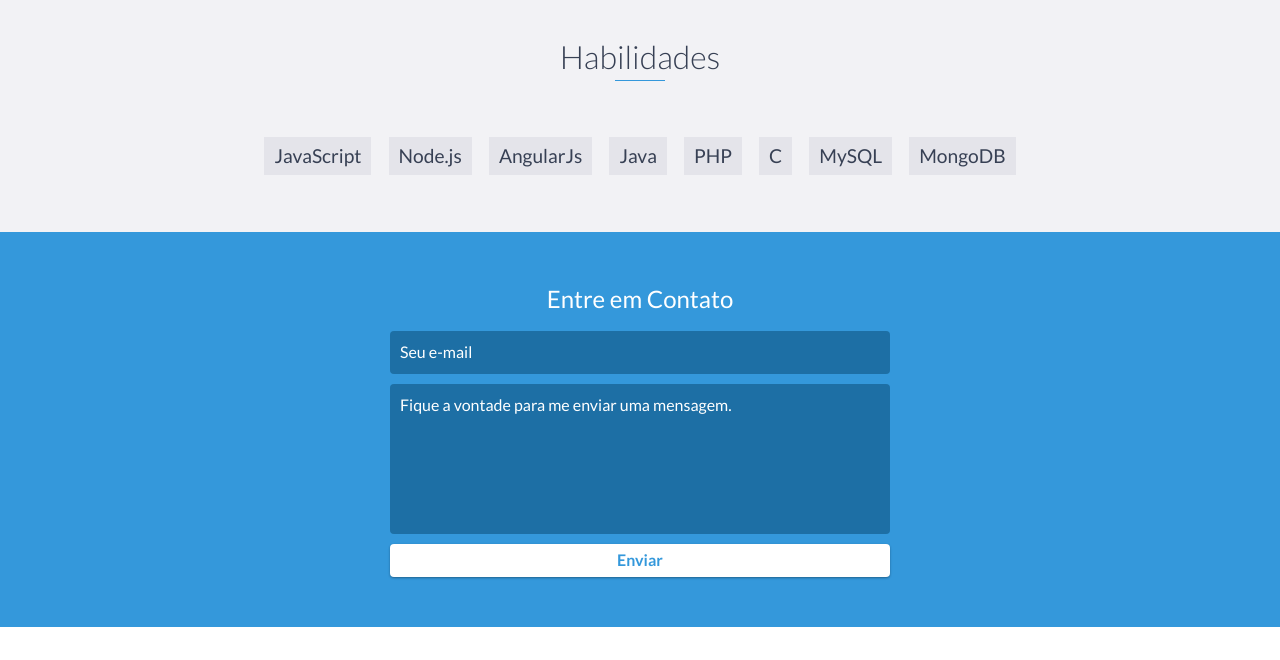
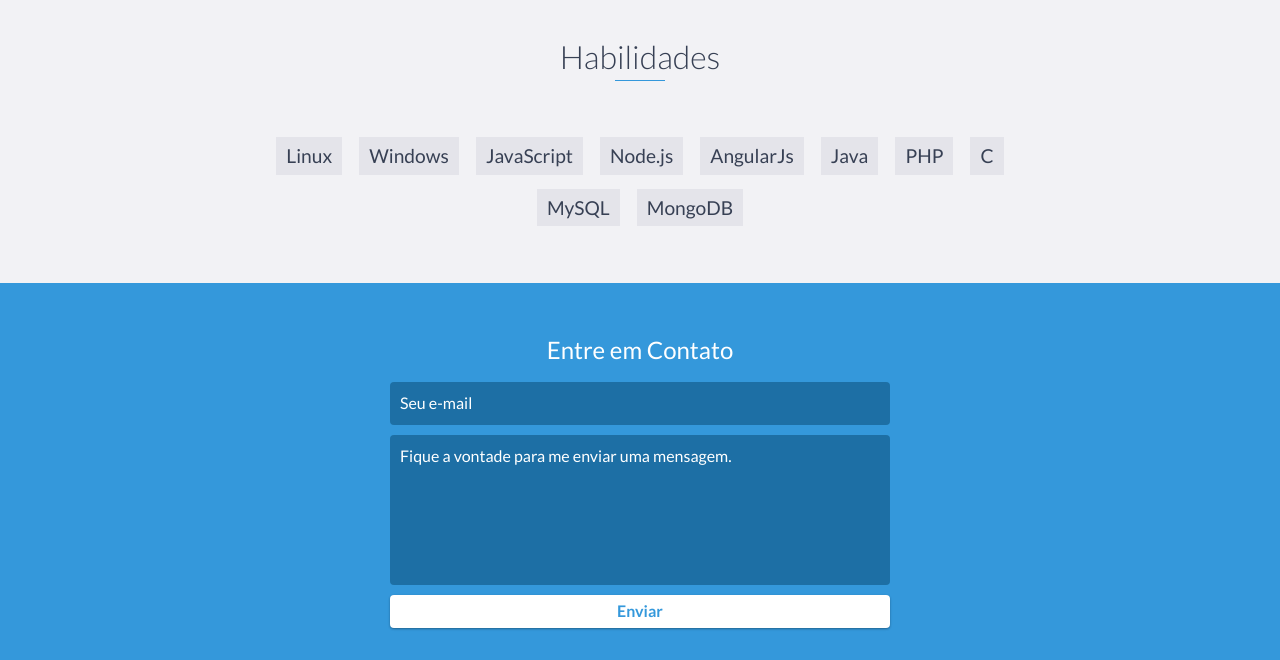
Before and after one commit to douglasmonteiro-dev/Portfolio, a website: page index.html in a window 1280 px wide. Shown: the part 3860-4520 px from the top of the page. Drawn offline with nearby package versions, Linux system fonts and the light colour scheme.

Commit message:
Add Languages

```diff
--- a/index.html
+++ b/index.html
@@ -248,6 +248,8 @@
     <div id="skills" class="background-alt">
         <h2 class="heading">Habilidades</h2>
         <ul>
+            <li>Linux</li>
+            <li>Windows</li>
             <li>JavaScript</li>
             <li>Node.js</li>
             <li>AngularJs</li>
```
